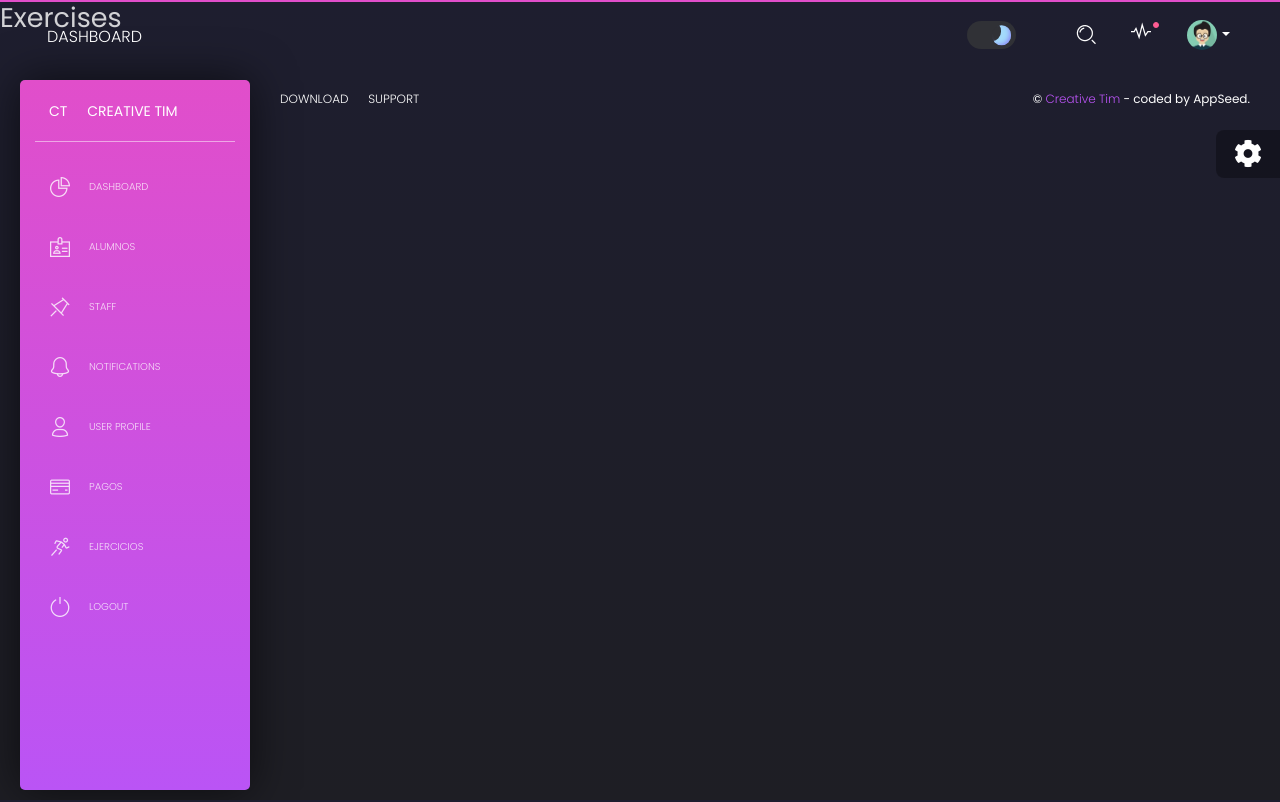
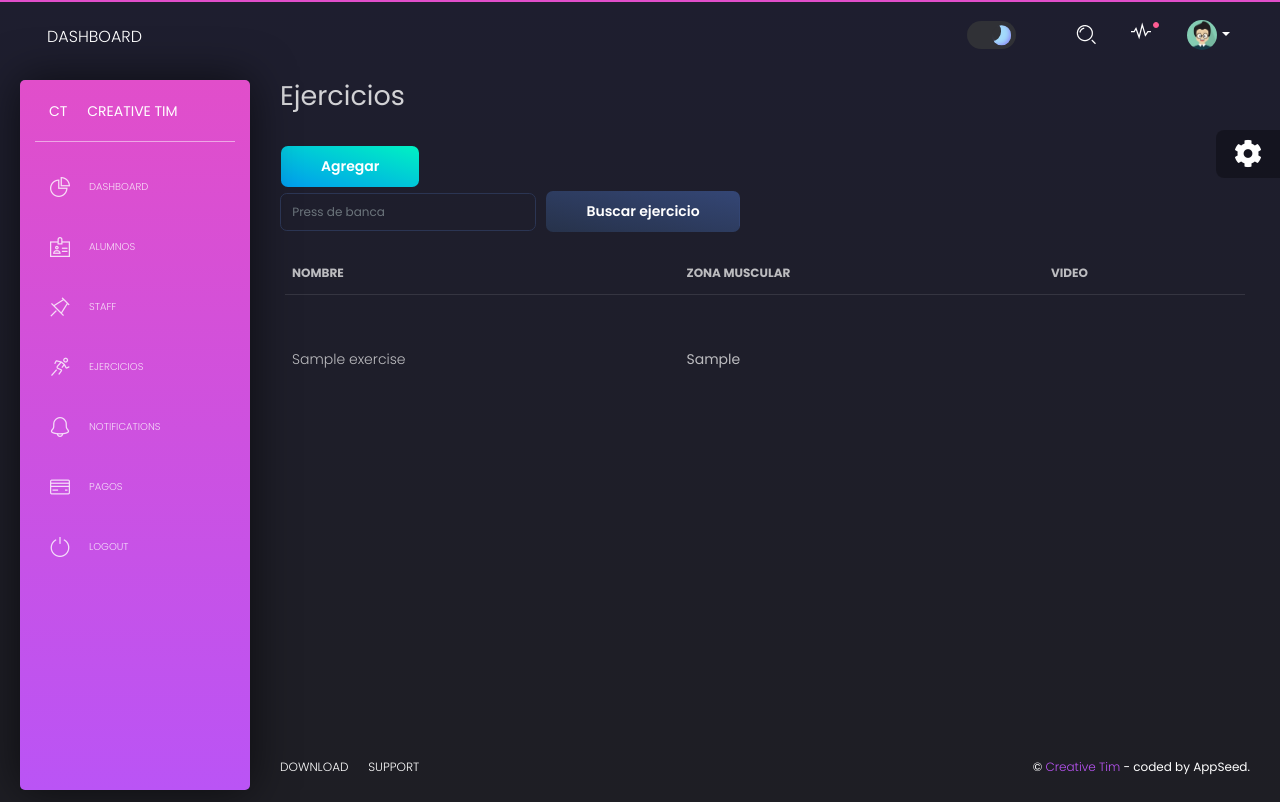
Before and after one commit to alejogaletto/Gym-manager, a Django app: page /exercises/ in a window 1280 px wide. Run offline with Django 3.2, Linux system fonts and the light colour scheme; tables that the repository leaves empty hold one stand-in row (values such as "Sample post"); some libraries are stand-ins or nearby versions.

Commit message:
Exercises finished

```diff
--- a/gym_manager_project/apps/home/models.py
+++ b/gym_manager_project/apps/home/models.py
@@ -37,12 +37,12 @@ class Student(models.Model):
     def __str__(self) -> str:
         return self.name + " " + self.last_name
 class Staff(models.Model):
-    name = models.CharField(max_length=30, null=True)
-    last_name = models.CharField(max_length=30, null=True)
-    dni = models.IntegerField(max_length=8, null=True)
-    phone = models.IntegerField(max_length=15, null=True)
-    email = models.EmailField(null=True)
-    health_file = models.FileField(null=True)
+    name = models.CharField('Nombre', max_length=30, null=True)
+    last_name = models.CharField('Apellido',max_length=30, null=True)
+    dni = models.IntegerField('DNI',max_length=8, null=True)
+    phone = models.IntegerField('Teléfono',max_length=15, null=True)
+    email = models.EmailField('Email',null=True)
+    health_file = models.FileField('Ficha médica',null=True)
 class Payments(models.Model):
     METHOD_OPT = [
         ("E", "Cash"),
@@ -55,8 +55,9 @@ class Payments(models.Model):
     staff = models.ForeignKey(Staff,on_delete=models.CASCADE)
 
 class Exercise(models.Model):
-    name = models.CharField(max_length=30, null=True)
-    muscle = models.CharField(max_length=30, null=True)
+    name = models.CharField('Nombre', max_length=30, null=True)
+    muscle = models.CharField('Músculo',max_length=30, null=True)
+    link = models.CharField('Link de video', max_length=100,null=True)
 
 class Routines(models.Model):
     exercises = models.ForeignKey(Exercise,on_delete=models.CASCADE)
--- a/gym_manager_project/apps/home/urls.py
+++ b/gym_manager_project/apps/home/urls.py
@@ -25,6 +25,9 @@ urlpatterns = [
     path("staff/create",StaffCreate.as_view() ,name = "staffCreate"),
     path("staff/<pk>",StaffUpdate.as_view() ,name = "staffDetail"),
     path("staff/delete/<pk>",StaffDelete.as_view() ,name = "deleteStaff"),
+    path("exercise/create",ExerciseCreate.as_view() ,name = "exerciseCreate"),
+    path("exercise/<pk>",ExerciseUpdate.as_view() ,name = "exerciseDetail"),
+    path("exercise/delete/<pk>",ExerciseDelete.as_view() ,name = "deleteExercise"),
     path(r'^favicon\.ico$',RedirectView.as_view(url='/static/images/favicon.ico'))
 ]
 
--- a/gym_manager_project/apps/home/views.py
+++ b/gym_manager_project/apps/home/views.py
@@ -11,7 +11,7 @@ from django.urls import reverse,reverse_lazy
 from django.shortcuts import render
 from django.views.generic import ListView,DetailView,CreateView,UpdateView,DeleteView
 from .models import *
-from .forms import StudentForm, StaffForm
+from .forms import StudentForm, StaffForm,ExerciseForm
 
 
 
@@ -51,8 +51,10 @@ def pages(request):
         html_template = loader.get_template('home/page-500.html')
         return HttpResponse(html_template.render(context, request))
 
+
+###### Students #####
 def students(request):
-    studentList = Student.objects.all()
+    studentList = Student.objects.all().order_by('name')
     return render(request,'home/students.html',{'studentList' : studentList})
 
 class StudentCreate(CreateView):
@@ -73,8 +75,11 @@ class StudentDelete(DeleteView):
     success_url= reverse_lazy('students')
     template_name= 'home/student_confirm_delete.html'
 
+
+###### Staff #####
+
 def staff(request):
-    staffList = Staff.objects.all()
+    staffList = Staff.objects.order_by('name')
     return render(request,'home/staff.html',{'staffList' : staffList})
 class StaffCreate(CreateView):
     model = Staff
@@ -93,9 +98,37 @@ class StaffDelete(DeleteView):
     success_url= reverse_lazy('staff')
     template_name= 'home/staff_confirm_delete.html'
 
+###### Exercises #####
 
 def exercises(request):
-    return render(request,'home/exercises.html')
+    if 'ejercicio' in request.GET:
+        ej = request.GET['ejercicio']
+        resultado = Exercise.objects.filter(name__contains=ej)
+        return render(request,'home/exercises.html',{'exerciseList' : resultado})
+    else:
+        exerciseList = Exercise.objects.order_by('name')
+        return render(request,'home/exercises.html',{'exerciseList' : exerciseList})
+
+class ExerciseCreate(CreateView):
+    model = Exercise
+    form_class = ExerciseForm
+    success_url = reverse_lazy("exercises")
+    template_name = "home/exercise_form.html"
+
+class ExerciseUpdate(UpdateView):
+    model = Exercise
+    form_class = ExerciseForm
+    success_url= reverse_lazy('exercises')
+    template_name= 'home/exercise_form.html'
+
+class ExerciseDelete(DeleteView):
+    model = Exercise
+    success_url= reverse_lazy('exercises')
+    template_name= 'home/exercise_confirm_delete.html'
+
+
+
+
 
 def payments(request):
     return render(request,'home/payments.html')
--- a/gym_manager_project/apps/templates/home/exercises.html
+++ b/gym_manager_project/apps/templates/home/exercises.html
@@ -1,8 +1,84 @@
 {% extends "layouts/base.html" %}
+
+{%block title%}Staff{%endblock title%}
+
 {% block content %}
 
-<div class="contenido">
-    <h2>Exercises</h2>
+<div class="content">
+    <div class="row">
+      <div class="col">
+        <h2>Ejercicios</h2>
+        <a href="{% url 'exerciseCreate' %}">        <button type="button" class="btn btn-success">Agregar</button>        </a>
+      </div>
 
-</div>
+    </div>
+    <div class="row">
+        <div class="col" >
+            <nav class="navbar" style="background-color: inherit; padding: 0px;">
+                <form action="{% url 'exercises'%}" class="form-inline my-2 my-lg-0">
+                  <input class="form-control " type="search" placeholder="Press de banca" aria-label="Search" name="ejercicio">
+                  <button class="btn btn-outline-success my-2 my-sm-0" type="submit">Buscar ejercicio</button>
+                </form>
+              </nav>
+        </div>
+    </div>
+    <div class="row">
+      <div class="card-body">
+        <div class="table-responsive">
+          <table class="table tablesorter" id="">
+            <thead class=" text-primary">
+              <tr>
+                <th>
+                  Nombre
+                </th>
+                <th>
+                  Zona muscular
+                </th>
+                <th>
+                  Video
+                </th>
+                <th>
+
+                </th>
+
+
+              </tr>
+            </thead>
+
+            <tbody>
+              {% if exerciseList%}
+              {% for exercise in exerciseList%}
+
+              <tr>
+                <td>
+                  <a style="color: rgba(255, 255, 255, 0.7);" href="{% url 'exerciseDetail' exercise.id %}">
+                    {{exercise.name}}
+
+                  </a>
+
+                </td>
+                <td>
+                  {{exercise.muscle}}
+                </td>
+                <td colspan="2">
+                    <div class="embed-responsive embed-responsive-16by9">
+                        <iframe class="embed-responsive-item" src="{{exercise.link}}" allowfullscreen></iframe>
+                      </div>
+                </td>
+
+
+
+              </tr>
+              {% endfor %}
+            </tbody>
+
+            {%else%}
+            <h3>No hay ejercicios</h3>
+            {%endif%}
+          </table>
+        </div>
+      </div>
+    </div>
+
+  </div>
 {% endblock %}
--- a/gym_manager_project/apps/templates/includes/sidebar.html
+++ b/gym_manager_project/apps/templates/includes/sidebar.html
@@ -31,16 +31,16 @@
                         <p>Staff</p>
                     </a>
                 </li>
+                <li class="{% if 'typography' in segment %} active {% endif %}">
+                    <a href="{% url 'exercises'%}">
+                        <i class="tim-icons icon-user-run"></i>
+                        <p>Ejercicios</p>
+                    </a>
+                </li>
                 <li class="{% if 'notifications' in segment %} active {% endif %}">
                     <a href="/notifications.html">
                         <i class="tim-icons icon-bell-55"></i>
                         <p>Notifications</p>
-                    </a>
-                </li>
-                <li class="{% if 'user' in segment %} active {% endif %}">
-                    <a href="/user.html">
-                        <i class="tim-icons icon-single-02"></i>
-                        <p>User Profile</p>
                     </a>
                 </li>
                 <li class="{% if 'tables' in segment %} active {% endif %}">
@@ -49,12 +49,7 @@
                         <p>Pagos</p>
                     </a>
                 </li>
-                <li class="{% if 'typography' in segment %} active {% endif %}">
-                    <a href="{% url 'exercises'%}">
-                        <i class="tim-icons icon-user-run"></i>
-                        <p>Ejercicios</p>
-                    </a>
-                </li>
+
                 <li>
                     <a href="{% url 'login' %}">
                         <i class="tim-icons icon-button-power"></i>
```
Also changed, not shown: gym_manager_project/apps/home/forms.py (+11 -0 lines), gym_manager_project/apps/templates/home/exercise_confirm_delete.html (added, +25 -0 lines), gym_manager_project/apps/templates/home/exercise_detail.html (added, +28 -0 lines), gym_manager_project/apps/templates/home/exercise_form.html (added, +32 -0 lines), gym_manager_project/apps/home/migrations/0006_exercise_link.py (added), gym_manager_project/apps/home/migrations/0007_alter_exercise_link_alter_exercise_muscle_and_more.py (added), gym_manager_project/media/descarga-removebg-preview.png (added), gym_manager_project/media/descarga__1_-removebg-preview.png (added).
